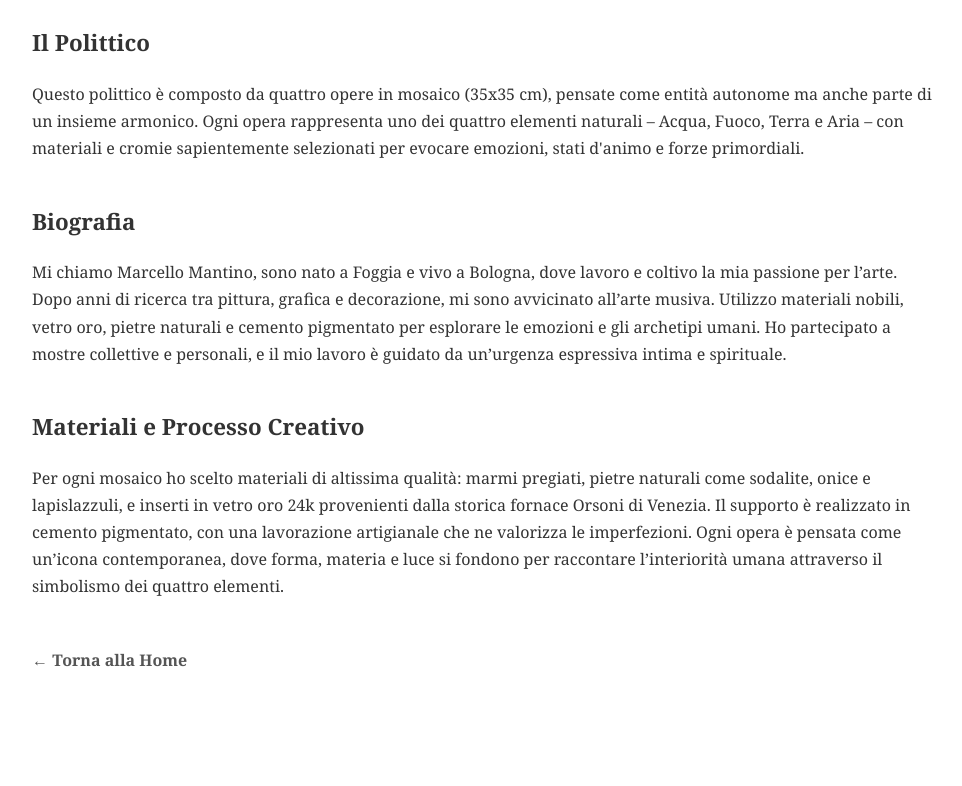
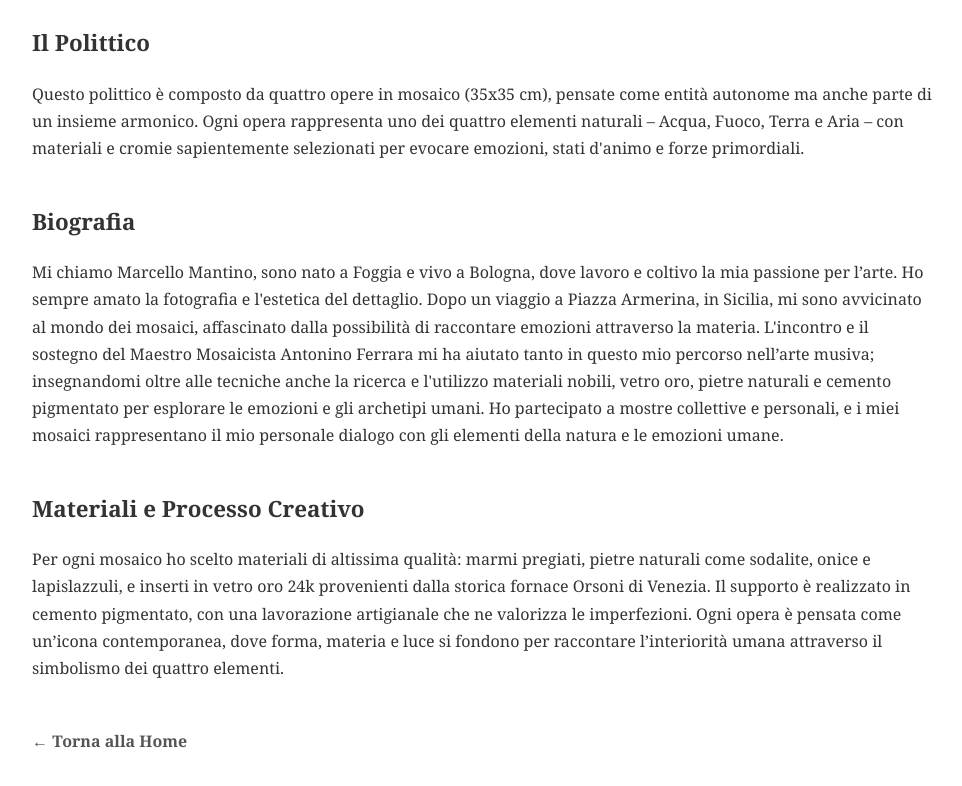
Before and after one commit to MarcelloMantinoMosaici/MarcelloMantinoMosaici.github.io, a plain HTML site: page info.html in a window 1280 px wide. Shown: the part 110-896 px from the top of the page, without its empty margins (158-1120 px from the left). Before the commit the page ends 824 px from the top, so only its background shows below. Drawn offline with Linux system fonts and the light colour scheme.

Commit message:
Update info.html

```diff
--- a/info.html
+++ b/info.html
@@ -18,7 +18,7 @@
   <p>Questo polittico è composto da quattro opere in mosaico (35x35 cm), pensate come entità autonome ma anche parte di un insieme armonico. Ogni opera rappresenta uno dei quattro elementi naturali – Acqua, Fuoco, Terra e Aria – con materiali e cromie sapientemente selezionati per evocare emozioni, stati d'animo e forze primordiali.</p>
 
   <h2>Biografia</h2>
-  <p>Mi chiamo Marcello Mantino, sono nato a Foggia e vivo a Bologna, dove lavoro e coltivo la mia passione per l’arte. Dopo anni di ricerca tra pittura, grafica e decorazione, mi sono avvicinato all’arte musiva. Utilizzo materiali nobili, vetro oro, pietre naturali e cemento pigmentato per esplorare le emozioni e gli archetipi umani. Ho partecipato a mostre collettive e personali, e il mio lavoro è guidato da un’urgenza espressiva intima e spirituale.</p>
+  <p>Mi chiamo Marcello Mantino, sono nato a Foggia e vivo a Bologna, dove lavoro e coltivo la mia passione per l’arte. Ho sempre amato la fotografia e l'estetica del dettaglio. Dopo un viaggio a Piazza Armerina, in Sicilia, mi sono avvicinato al mondo dei mosaici, affascinato dalla possibilità di raccontare emozioni attraverso la materia. L'incontro e il sostegno del Maestro Mosaicista Antonino Ferrara mi ha aiutato tanto in questo mio percorso nell’arte musiva; insegnandomi oltre alle tecniche anche la ricerca e l'utilizzo materiali nobili, vetro oro, pietre naturali e cemento pigmentato per esplorare le emozioni e gli archetipi umani. Ho partecipato a mostre collettive e personali, e i miei mosaici rappresentano il mio personale dialogo con gli elementi della natura e le emozioni umane.</p>
 
   <h2>Materiali e Processo Creativo</h2>
   <p>Per ogni mosaico ho scelto materiali di altissima qualità: marmi pregiati, pietre naturali come sodalite, onice e lapislazzuli, e inserti in vetro oro 24k provenienti dalla storica fornace Orsoni di Venezia. Il supporto è realizzato in cemento pigmentato, con una lavorazione artigianale che ne valorizza le imperfezioni. Ogni opera è pensata come un’icona contemporanea, dove forma, materia e luce si fondono per raccontare l’interiorità umana attraverso il simbolismo dei quattro elementi.</p>
```
